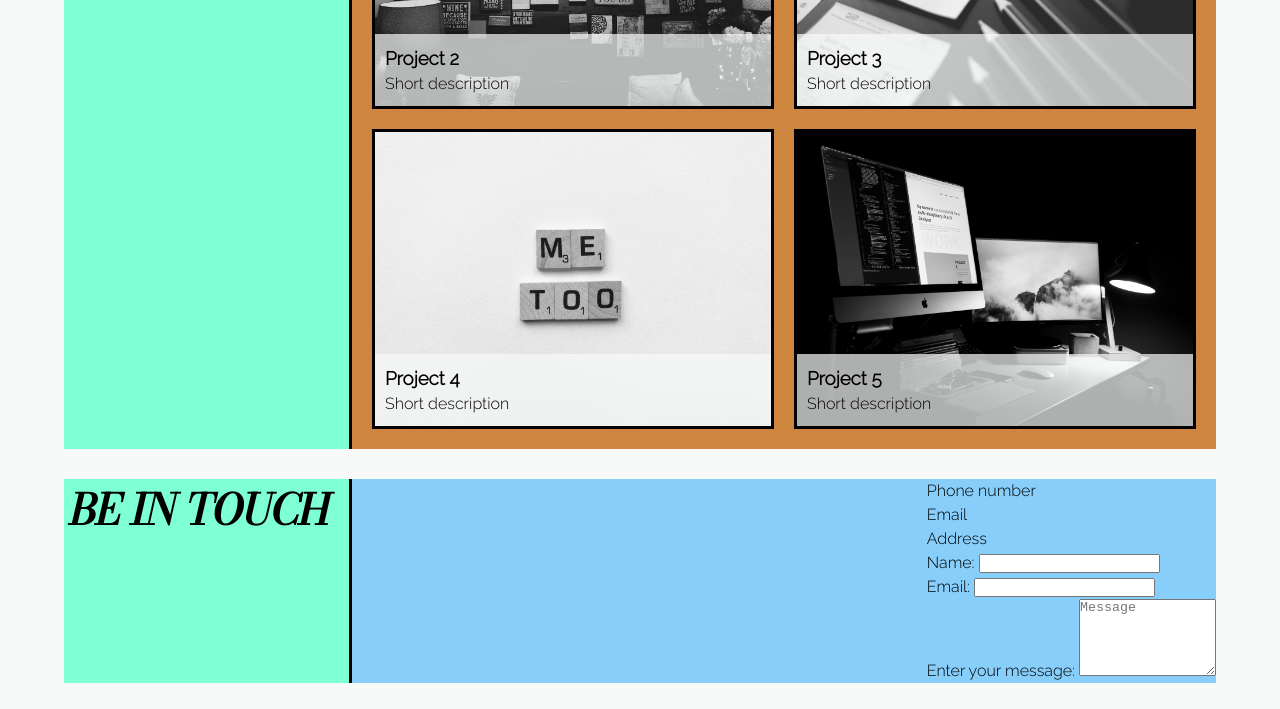
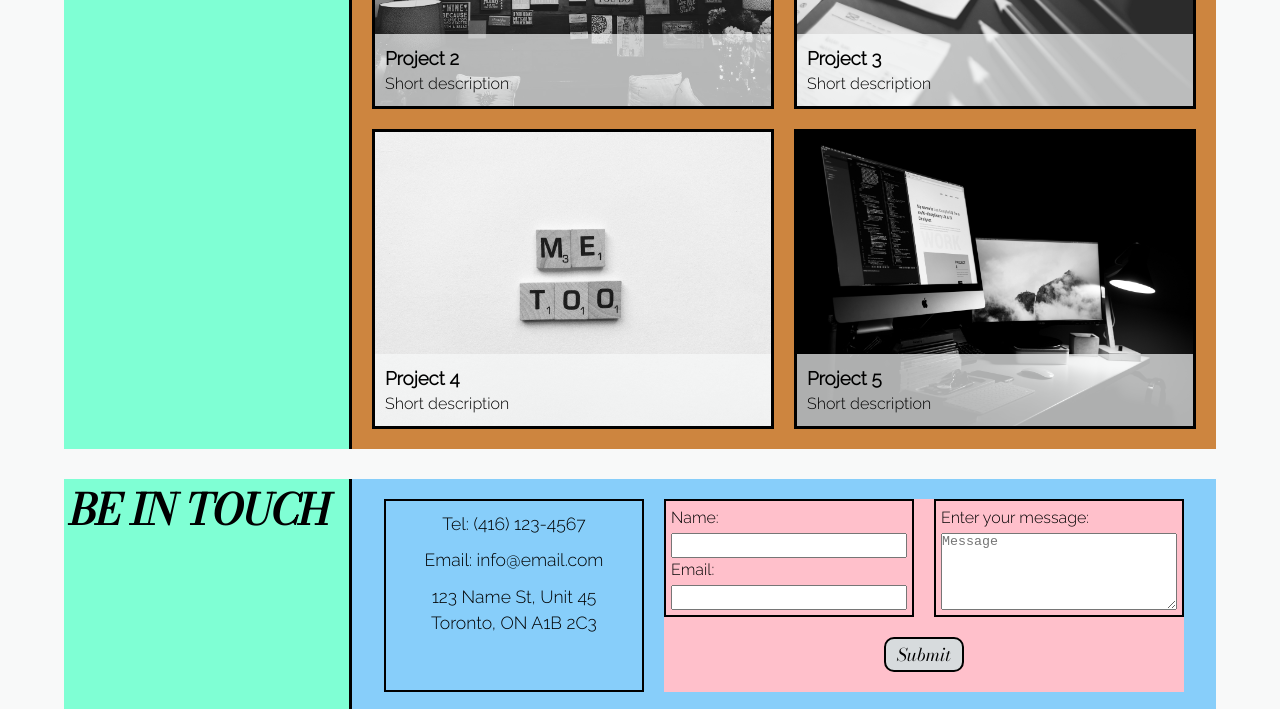
Before and after one commit to hannazo/my-portfolio, a plain HTML site: page index.html in a window 1280 px wide. Shown: the part 1589-2298 px from the top of the page. Drawn offline with nearby package versions, Linux system fonts and the light colour scheme.

Commit message:
added contact form

```diff
--- a/assets/style.css
+++ b/assets/style.css
@@ -395,3 +395,85 @@ section {
 #contact {
   background-color: lightskyblue;
 }
+
+.grid-wrapper {
+  width: 100%;
+  display: flex;
+  justify-content: center;
+  margin: 0 auto;
+  padding: 20px;
+}
+
+.grid {
+  width: 100%;
+  display: grid;
+  grid-template-columns: 1fr 2fr;
+  gap: 20px;
+  max-width: 800px;
+}
+
+.grid-item {
+ display: flex;
+ flex-direction: column;
+ justify-content: flex-start;
+ padding: 5px;
+ border: 2px solid black;
+}
+
+.grid-item p {
+  padding: 5px;
+  font-size: 1.1em;
+  text-align: center;
+}
+
+.grid-item label {
+padding-bottom: 3px;
+}
+
+.grid-item input {
+  padding: 3px;
+}
+
+.contact-form {
+  width: 100%;
+  display: grid;
+  grid-template-columns: repeat(2, 1fr);
+  grid-template-rows: repeat(2, auto);
+  gap: 20px;
+  background-color: pink;
+}
+
+.contact-form button {
+  display: block;
+  margin: 0px auto 20px auto;
+  width: 80px;
+  padding: 2px;
+  font-size: 1.1em;
+  font-family: 'Bodoni Moda', serif;
+  background-color: var(--light-grey);
+  border: 2px solid var(--black);
+  border-radius: 10px;
+  grid-column: span 2;
+}
+
+.contact-form button:hover {
+  background-color: var(--dark-grey);
+  color: white;
+  border: 2px solid var(--dark-grey);
+}
+
+@media screen and (max-width: 768px) {
+  .grid {
+    width: 100%;
+    max-width: 450px;
+    display: grid;
+    grid-template-columns: repeat(1, 1fr);
+    grid-template-rows: repeat(2, auto);
+    gap: 20px;
+  }
+
+  .contact-form {
+    display: flex;
+    flex-direction: column;
+  }
+}
--- a/index.html
+++ b/index.html
@@ -126,29 +126,31 @@
                 <div class="title">
                     <h2>BE IN TOUCH</h2>
                 </div>
-                <div class="contact-info">
-                    <div>
-                        <p>Phone number</p>
-                        <p>Email</p>
-                        <p>Address</p>
-                    </div>
+                <div class="grid-wrapper">
+                    <div class="grid">
+                        <div class="grid-item">
+                            <p>Tel: (416) 123-4567</p>
+                            <p>Email: info@email.com</p>
+                            <p>123 Name St, Unit 45
+                                <br>
+                                Toronto, ON A1B 2C3
+                            </p>
+                        </div>
 
                     <!--CONTACT FORM-->
-                    <div>
-                        <form>
-                            <div>
-                                <label>Name:</label>
-                                <input type="text">
-                            </div>
-                            <div>
-                                <label>Email:</label>
-                                <input type="email">
-                            </div>
-                            <div>
-                                <label>Enter your message:</label>
-                                <textarea rows="5" cols="15" placeholder="Message"></textarea>
-                            </div>
-                        </form>
+                   <form class="contact-form" method="post" action="https://x">
+                        <div class="grid-item">
+                            <label for="client-name">Name:</label>
+                            <input type="text" name="client-name" id="client-name">
+                            <label for="client-email">Email:</label>
+                            <input type="email" name="client-email" id="client-email">
+                        </div>
+                        <div class="grid-item">
+                            <label for="message">Enter your message:</label>
+                            <textarea id="message" name="message" rows="5" cols="20" placeholder="Message"></textarea>
+                        </div>
+                        <button type="submit">Submit</button>
+                    </form>
                     </div>
                 </div>
             </section>
```
